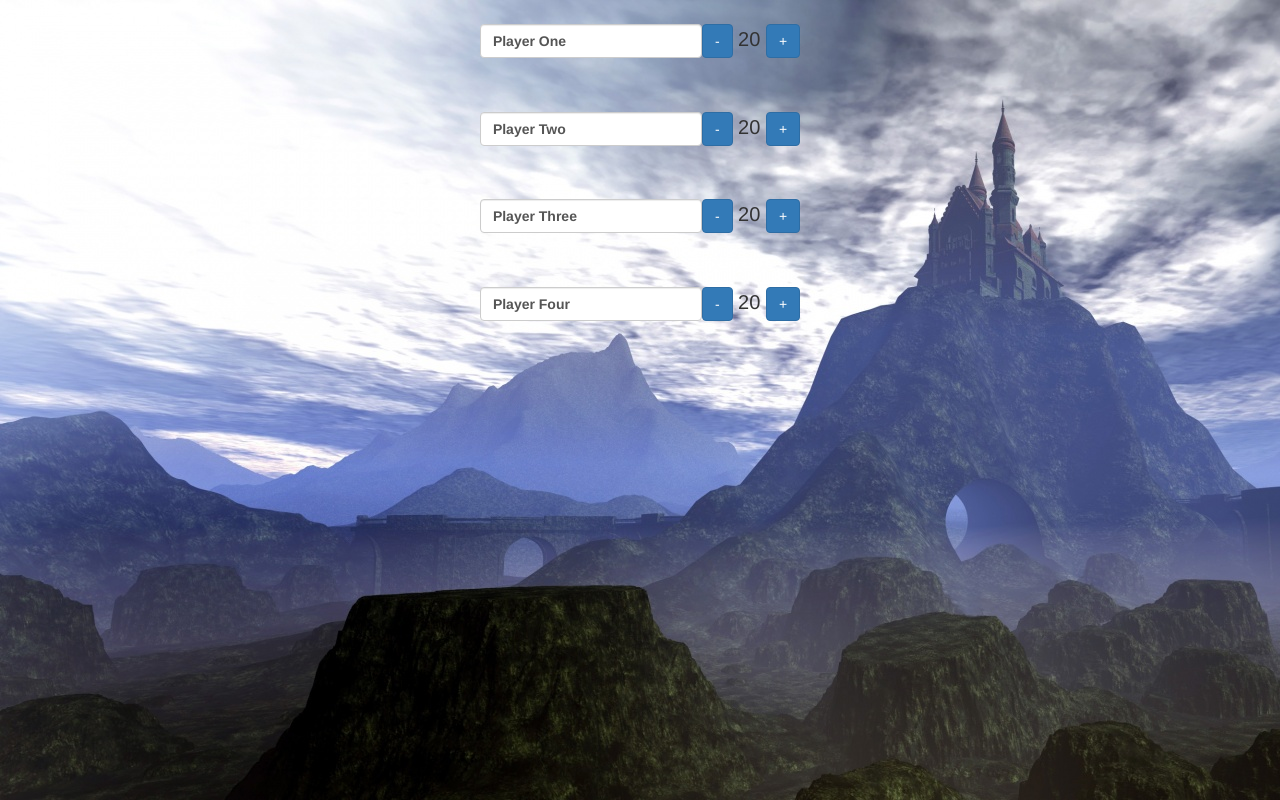
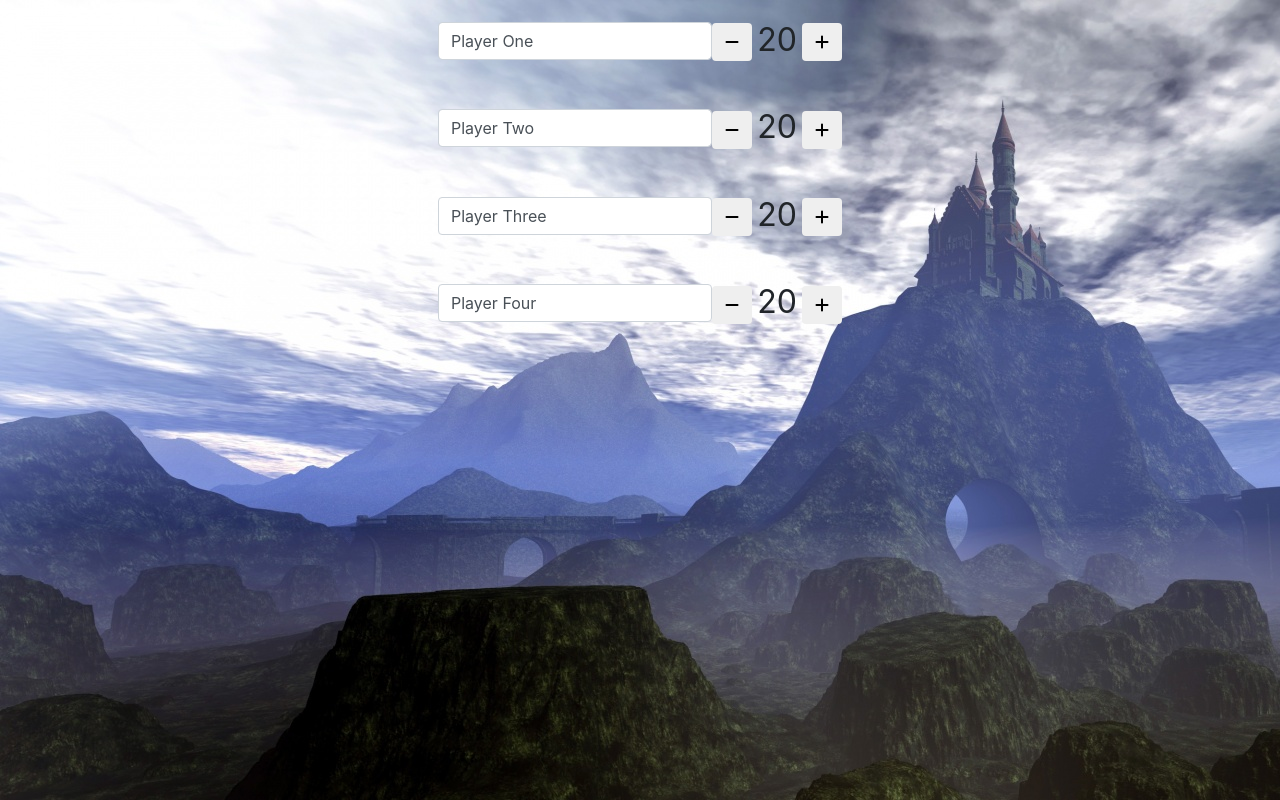
Before and after one commit to Bus42/mtg-counter, an Angular app: page / in a window 1280 px wide. Built offline with nearby package versions, Linux system fonts and the light colour scheme.

Commit message:
Fixes offset player names, adds icons and button colors

```diff
--- a/src/app/counter/counter.component.css
+++ b/src/app/counter/counter.component.css
@@ -0,0 +1,4 @@
+.lifeCounter {
+    display: inline-block;
+    width: 50px;
+}
--- a/src/app/counter/counter.component.html
+++ b/src/app/counter/counter.component.html
@@ -1,3 +1,3 @@
-<button [ngClass]="getStyle()" (click)="dec()" > - </button>
-<span> {{life}} </span>
-<button [ngClass]="getStyle()" (click)="inc()" > + </button>
+<button [ngClass]="getStyle()" (click)="dec()" ><i class="fa fa-minus"></i></button>
+<span class="lifeCounter text-center"> {{life}} </span>
+<button [ngClass]="getStyle()" (click)="inc()" ><i class="fa fa-plus"></i></button>
--- a/src/app/counter/counter.component.ts
+++ b/src/app/counter/counter.component.ts
@@ -17,8 +17,11 @@ export class CounterComponent implements OnInit {
   }
 
   getStyle(){
-    if (this.life >= 14) {
+    if (this.life > 20) {
       return 'btn btn-primary'
+    }
+    if (this.life >= 14 && this.life <= 20) {
+      return 'btn btn-default'
     };
     if (this.life >= 7 && this.life < 14) {
       return 'btn btn-warning'
--- a/src/app/players/players.component.css
+++ b/src/app/players/players.component.css
@@ -4,3 +4,8 @@
     justify-content: space-around;
     min-height: 350px;
 }
+
+.playerName {
+    position: relative;
+    bottom: 4px;
+}
--- a/src/app/players/players.component.html
+++ b/src/app/players/players.component.html
@@ -1,8 +1,8 @@
 <div class="text-center">
   <ul class="flex-container players list-unstyled">
-    <li *ngFor="let player of players">
+    <li class="list-item" *ngFor="let player of players">
       <label for="playerOne">
-        <input class="form-control" [(ngModel)]="player.name" placeholder="Player One">
+        <input  class="playerName form-control"[(ngModel)]="player.name" placeholder="Player One">
       </label>
       <app-counter></app-counter>
     </li>
--- a/src/index.html
+++ b/src/index.html
@@ -8,7 +8,8 @@
   <meta name="viewport" content="width=device-width, initial-scale=1, maximum-scale=1, user-scalable=no">
   <link rel="icon" type="image/x-icon" href="favicon.ico">
   <!-- Latest compiled and minified CSS -->
-<link rel="stylesheet" href="https://maxcdn.bootstrapcdn.com/bootstrap/3.3.7/css/bootstrap.min.css" integrity="sha384-BVYiiSIFeK1dGmJRAkycuHAHRg32OmUcww7on3RYdg4Va+PmSTsz/K68vbdEjh4u" crossorigin="anonymous">
+  <link rel="stylesheet" href="https://stackpath.bootstrapcdn.com/bootstrap/4.1.1/css/bootstrap.min.css" integrity="sha384-WskhaSGFgHYWDcbwN70/dfYBj47jz9qbsMId/iRN3ewGhXQFZCSftd1LZCfmhktB" crossorigin="anonymous">
+  <script src="https://use.fontawesome.com/f342a15139.js"></script>
 </head>
 <body>
   <app-root></app-root>
```
